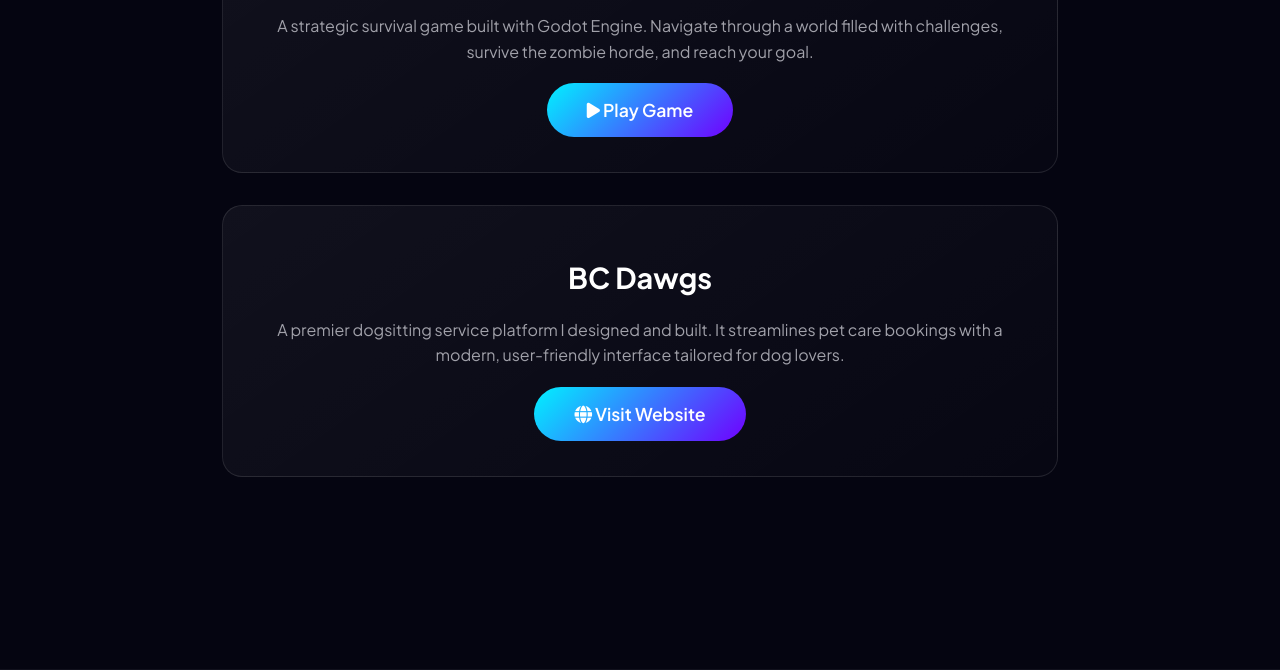
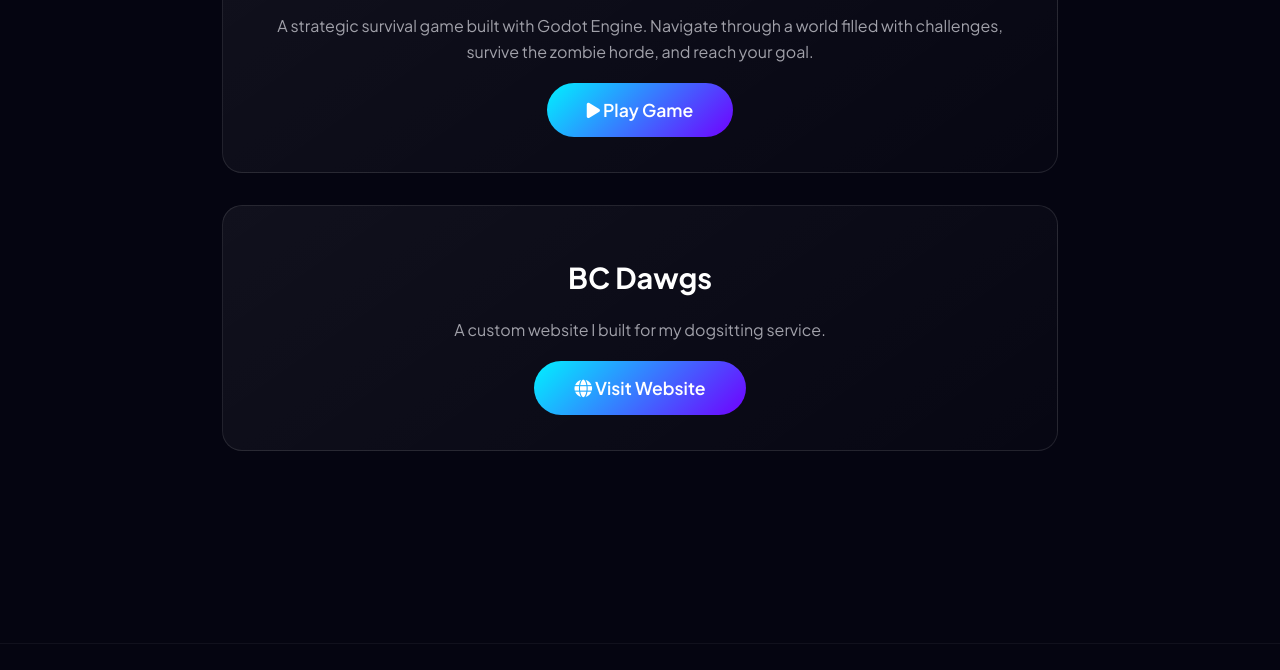
Before and after one commit to bradlycheng/healthcare-AI-agent, a plain HTML site: page web/about.html in a window 1280 px wide. Shown: the part 1221-1891 px from the top of the page. Drawn offline with Linux system fonts and the light colour scheme.

Commit message:
content: Simplify BCDawgs description

```diff
--- a/web/about.html
+++ b/web/about.html
@@ -181,8 +181,7 @@
             <div class="game-card">
                 <h3 style="font-size: 1.8rem; margin-bottom: 1rem;">BC Dawgs</h3>
                 <p style="color: var(--text-muted); margin-bottom: 2rem;">
-                    A premier dogsitting service platform I designed and built. It streamlines pet care bookings with a
-                    modern, user-friendly interface tailored for dog lovers.
+                    A custom website I built for my dogsitting service.
                 </p>
                 <a href="https://bcdawgs.com" target="_blank" class="btn-primary large">
                     <i class="fa-solid fa-globe"></i> Visit Website
```
